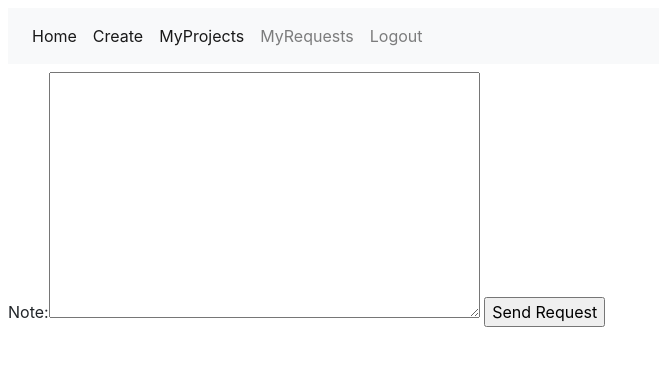
After one commit to dylanroberts823/final_project, a Django app: page /projects/request/1/ in a window 1280 px wide. The commit adds this page. Shown: the top 366 px of the page, without its empty margins (0-659 px from the left). Run offline with Django 3.2, Linux system fonts and the light colour scheme; data comes from the database, SQL or seed files in the repository; both versions use the stored data as it was after the commit; some libraries are stand-ins or nearby versions.

Commit message:
Enabled putting in requests

```diff
--- a/final_project/urls.py
+++ b/final_project/urls.py
@@ -16,12 +16,13 @@ Including another URLconf
 from django.contrib import admin
 from django.urls import path, include
 
-from users.models import Project, Status, CardClass, Tag
+from users.models import Project, Status, CardClass, Tag, Request
 
 admin.site.register(Project)
 admin.site.register(Status)
 admin.site.register(CardClass)
 admin.site.register(Tag)
+admin.site.register(Request)
 
 urlpatterns = [
     path('admin/', admin.site.urls),
--- a/projects/forms.py
+++ b/projects/forms.py
@@ -1,6 +1,6 @@
 from django.forms import ModelForm
 from django.forms import forms
-from users.models import Project, Tag
+from users.models import Project, Tag, Request
 
 class SearchForm(ModelForm):
 
@@ -12,3 +12,8 @@ class CreateProjectForm(ModelForm):
     class Meta:
         model = Project
         fields = ['name', 'description', 'status', 'contributors', 'tags']
+
+class CreateRequestForm(ModelForm):
+    class Meta:
+        model = Request
+        fields = ['note']
--- a/projects/templates/projects/base.html
+++ b/projects/templates/projects/base.html
@@ -32,6 +32,9 @@
             <a class="nav-link" href="{% url 'projects:manage' %}">MyProjects<span class="sr-only">(current)</span></a>
           </li>
           <li class="nav-item">
+            <a class="nav-link" href="{% url 'projects:myrequests' %}">MyRequests</a>
+          </li>
+          <li class="nav-item">
             <a class="nav-link" href="{% url 'users:logout' %}">Logout</a>
           </li>
         </ul>
--- /dev/null
+++ b/projects/templates/projects/myrequests.html
@@ -0,0 +1,4 @@
+{% extends "projects/base.html" %}
+{% block body %}
+<h1>My Requests</h1>
+{% endblock %}
--- a/projects/templates/projects/project.html
+++ b/projects/templates/projects/project.html
@@ -7,7 +7,9 @@
       Description: {{project.description}} <br>
       Tags: {% for tag in project.tags.all %}{{tag}}{% endfor %}<br>
       Role: {{role}}
-    <a href="#" class="float-right btn btn-primary">More</a>
+      {% if role == "Viewer" %}
+        <a href="{% url 'projects:request' project.id %}" class="float-right btn btn-primary">Get Involved</a>
+      {% endif %}
   </div>
 </div>
 {% endblock %}
--- /dev/null
+++ b/projects/templates/projects/request.html
@@ -0,0 +1,9 @@
+{% extends "projects/base.html" %}
+
+{% block body %}
+<form action="{% url 'projects:request' project.id %}" method="post">
+  {% csrf_token %}
+  {{form}}
+  <input type="submit" value="Send Request"></input>
+</form>
+{% endblock %}
--- a/projects/urls.py
+++ b/projects/urls.py
@@ -10,4 +10,6 @@ urlpatterns = [
     path("manage/", views.manage_view, name="manage"),
     path("manage/<int:project_id>/", views.manage_project_view, name="manage_project"),
     path("manage/<int:project_id>/modify_project", views.modify_project_view, name="modify_project"),
+    path("request/<int:project_id>/", views.request_view, name="request"),
+    path("myrequests/", views.myrequests_view, name="myrequests"),
 ]
--- a/projects/views.py
+++ b/projects/views.py
@@ -3,8 +3,8 @@ from django.http import HttpResponse, HttpResponseRedirect
 from django.shortcuts import render, redirect
 from django.urls import reverse
 
-from users.models import Project, Tag
-from .forms import CreateProjectForm, SearchForm
+from users.models import Project, Tag, Request
+from .forms import CreateProjectForm, SearchForm, CreateRequestForm
 
 # Create your views here.
 def home_view(request):
@@ -131,3 +131,29 @@ def modify_project_view(request, project_id):
 
     #Redirect to manage
     return redirect('projects:manage')
+
+def request_view(request, project_id):
+    if request.method == "POST":
+        #Get the information from the form
+        form = CreateRequestForm(request.POST)
+        #Check whether it's valid
+        if form.is_valid():
+            note = form.cleaned_data['note']
+
+            #Create the new Request
+            Request.objects.create(sender = request.user, project = Project.objects.get(pk=project_id), note = note)
+
+        return redirect('projects:myrequests')
+    else:
+        project = Project.objects.get(pk = project_id)
+        form = CreateRequestForm()
+        context = {
+            "project": project,
+            "form": form
+        }
+        return render(request, "projects/request.html", context)
+
+def myrequests_view(request):
+    context = {
+    }
+    return render(request, "projects/myrequests.html", context)
--- a/users/models.py
+++ b/users/models.py
@@ -22,11 +22,12 @@ class Tag(models.Model):
     def __str__(self):
         return f"{self.tag}"
 
+
 #Will have to decide how to limit many to many
 # Create your models here.
 class Project(models.Model):
     name = models.CharField(max_length=64)
-    manager = models.ForeignKey(settings.AUTH_USER_MODEL, on_delete=models.PROTECT, related_name='manager')
+    manager = models.ForeignKey(User, on_delete=models.PROTECT, related_name='manager')
     status = models.ForeignKey('Status', on_delete=models.PROTECT,)
     contributors = models.ManyToManyField(User, related_name='contributor', blank=True,)
     description = models.TextField()
@@ -34,3 +35,21 @@ class Project(models.Model):
 
     def __str__(self):
         return f"{self.name} by {self.manager}"
+
+class Request(models.Model):
+    sender = models.ForeignKey(User, on_delete=models.CASCADE, related_name='sender')
+    project = models.ForeignKey(Project, on_delete=models.CASCADE, related_name='project')
+
+    PENDING = 'PD'
+    APPROVED = 'AP'
+    DENIED = 'DN'
+    STATUS_CHOICES = [
+        (PENDING, 'Pending'),
+        (APPROVED, 'Approved'),
+        (DENIED, 'Denied')
+    ]
+    status = models.CharField(max_length=2, choices=STATUS_CHOICES, default=PENDING, )
+    note = models.TextField(max_length = 300)
+
+    def __str__(self):
+        return f"{self.sender}'s request for {self.project}: {self.status}"
```
Also changed, not shown: db.sqlite3, users/migrations/0009_request.py (added).
